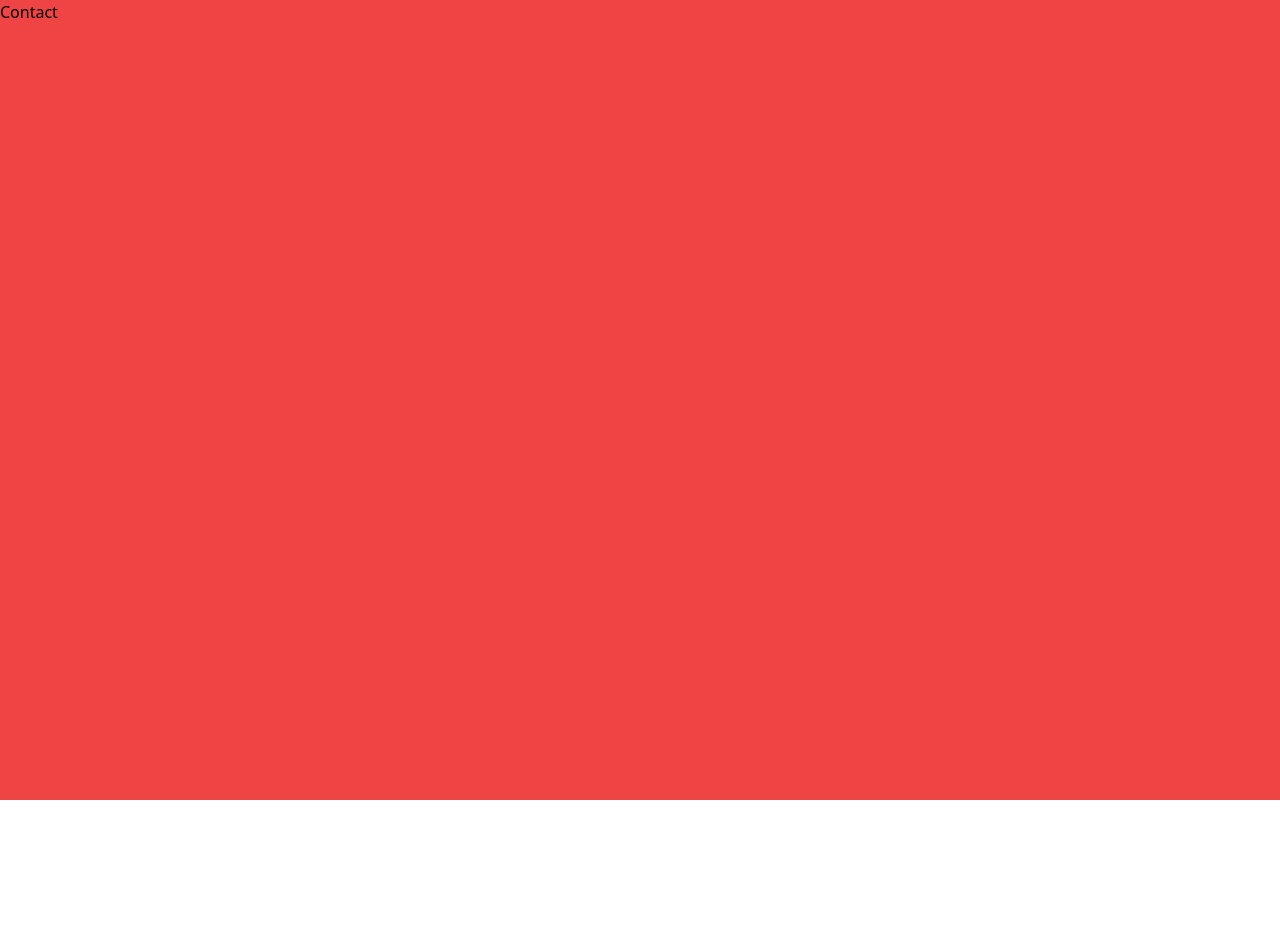
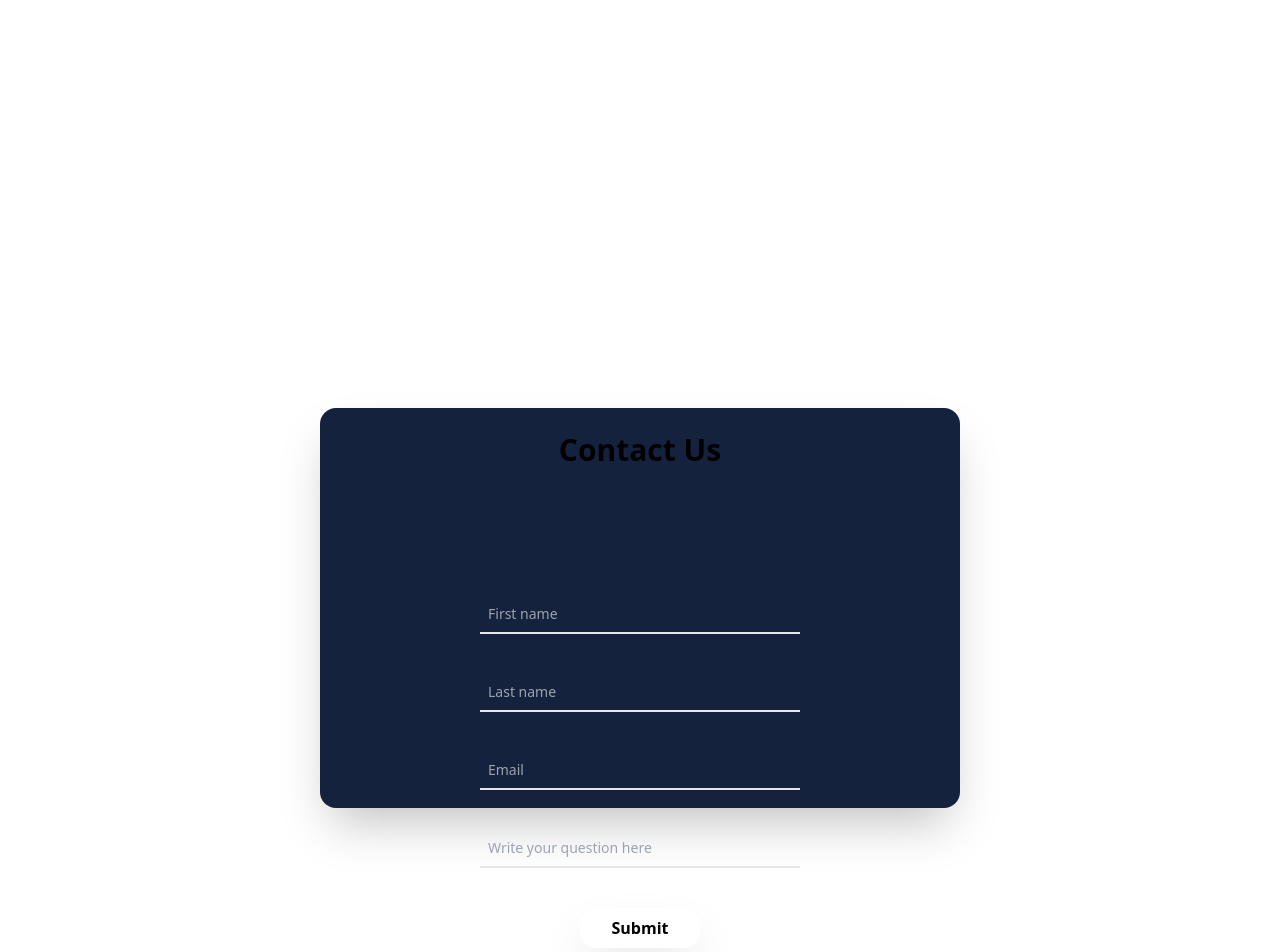
Before and after one commit to gillsukhman209/SinghPortfolio, a Next.js app: page /Contact in a window 1280 px wide. Shown: the top 952 px of the page. Before the commit the page ends 800 px from the top, so only its background shows below. Built offline with nearby package versions, Linux system fonts and the light colour scheme.

Commit message:
Updated contact page

```diff
--- a/components/Card.js
+++ b/components/Card.js
@@ -2,7 +2,7 @@ import React from "react";
 
 function Card({ title }) {
   return (
-    <div className="w-[400px] h-[500px] bg-[#15223E] border  border-green-300 shadow-2xl rounded-2xl p-4 text-2xl flex justify-center">
+    <div className="w-[400px] h-[500px] bg-[#15223E] shadow-2xl rounded-2xl p-4 text-2xl flex justify-center">
       {title}
     </div>
   );
--- /dev/null
+++ b/components/InputField.js
@@ -0,0 +1,13 @@
+import React from "react";
+
+function InputField({ placeholder }) {
+  return (
+    <input
+      type="text"
+      placeholder={placeholder}
+      className=" p-2 text-sm bg-transparent border-b-2 w-[50%] "
+    />
+  );
+}
+
+export default InputField;
--- a/components/Nav.js
+++ b/components/Nav.js
@@ -12,14 +12,14 @@ function Nav() {
     <div className="w-full h-14 sticky top-0">
       <div className="w-full h-full bg-[#080e1c] shadow-xl flex justify-between items-center p-10">
         <button
-          className="text-[rgb(141,240,180)] text-3xl"
+          className="text-white text-3xl"
           href="#home"
           onClick={() => scrollView("home")}
         >
           Portfolio
         </button>
 
-        <div className="flex gap-10 text-xl text-[rgb(141,240,180)] font-light items-center cursor-pointer">
+        <div className="flex gap-10 text-xl text-white font-light items-center cursor-pointer">
           <button className="" onClick={() => scrollView("about")}>
             About
           </button>
@@ -28,7 +28,7 @@ function Nav() {
 
           <button
             onClick={() => scrollView("resume")}
-            className="border border-[#91FCDC] h-10 w-24 shadow-xl rounded-md flex items-center justify-center font-semibold"
+            className="border border-white text-white h-10 w-24 shadow-xl rounded-md flex items-center justify-center font-semibold"
           >
             Resume
           </button>
--- a/pages/About.js
+++ b/pages/About.js
@@ -4,7 +4,7 @@ function About() {
   return (
     <div className="w-full h-screen flex items-center  justify-center ">
       <div className="-mt-96  w-full flex items-center justify-center h-full flex-col gap-20">
-        <div className="max-w-[30%] flex flex-col gap-10 text-xl text-gray-600">
+        <div className="max-w-[40%] flex flex-col gap-10 text-xl text-gray-600">
           <h1 className="text-3xl text-white text-center  ">
             <div className="flex gap-6 items-center">
               <span className="text-xl">01.</span>
--- a/pages/Contact.js
+++ b/pages/Contact.js
@@ -1,7 +1,22 @@
 import React from "react";
-
+import InputField from "../components/InputField";
 function Contact() {
-  return <div className="w-full h-screen bg-red-500">Contact</div>;
+  return (
+    <div className="mt-52 w-full h-screen flex items-center justify-center  ">
+      <div className="w-[50%] h-[50%] bg-[#15223E] flex  flex-col items-center rounded-2xl shadow-2xl gap-32">
+        <h1 className="text-3xl font-semibold mt-6">Contact Us</h1>
+        <div className="flex flex-col gap-10 w-full items-center">
+          <InputField placeholder="First name" />
+          <InputField placeholder="Last name" />
+          <InputField placeholder="Email" />
+          <InputField placeholder="Write your question here" />
+          <button className="bg-white w-[120px] h-10 rounded-2xl shadow-2xl text-black font-bold">
+            Submit
+          </button>
+        </div>
+      </div>
+    </div>
+  );
 }
 
 export default Contact;
--- a/pages/Projects.js
+++ b/pages/Projects.js
@@ -4,8 +4,8 @@ import Card from "../components/Card";
 function Projects() {
   return (
     <div className="w-full h-screen flex items-center justify-center">
-      <div className="-mt-96  w-full flex items-center justify-center h-full flex-col gap-20">
-        <h1 className="text-4xl  text-white">Projects</h1>
+      <div className="mt-52  w-full flex items-center justify-center h-full flex-col gap-20">
+        <h1 className="text-4xl  text-white underline">Projects</h1>
         <div className="w-[80%] flex gap-10 flex-wrap  items-center justify-center">
           <Card title="WeatherApp" />
           <Card title={"TodoList"} />
--- a/pages/index.js
+++ b/pages/index.js
@@ -6,7 +6,7 @@ import Contact from "./Contact";
 
 export default function Home() {
   return (
-    <div className="w-full h-[4000px] bg-[#0E182D] text-white ">
+    <div className="w-full max-h-full bg-[#0E182D] text-white ">
       <Nav />
 
       <section id="home">
```
